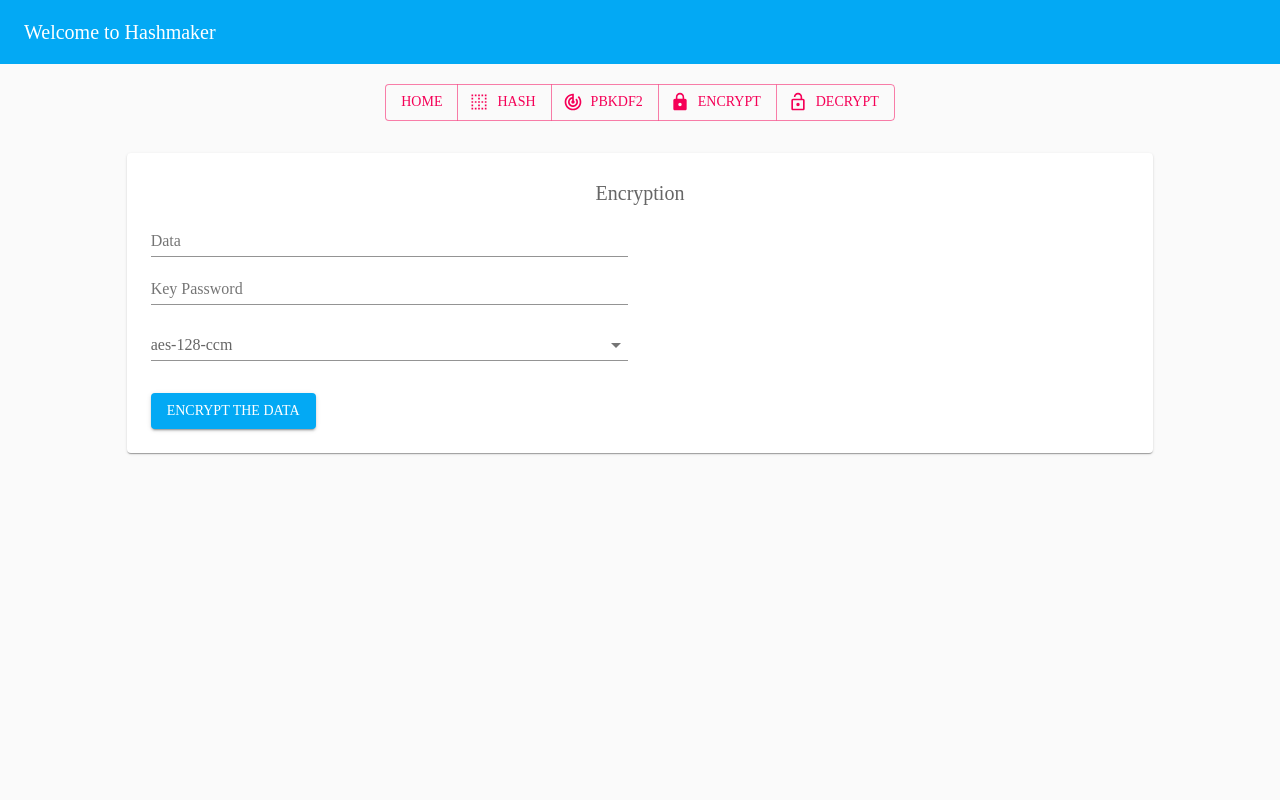
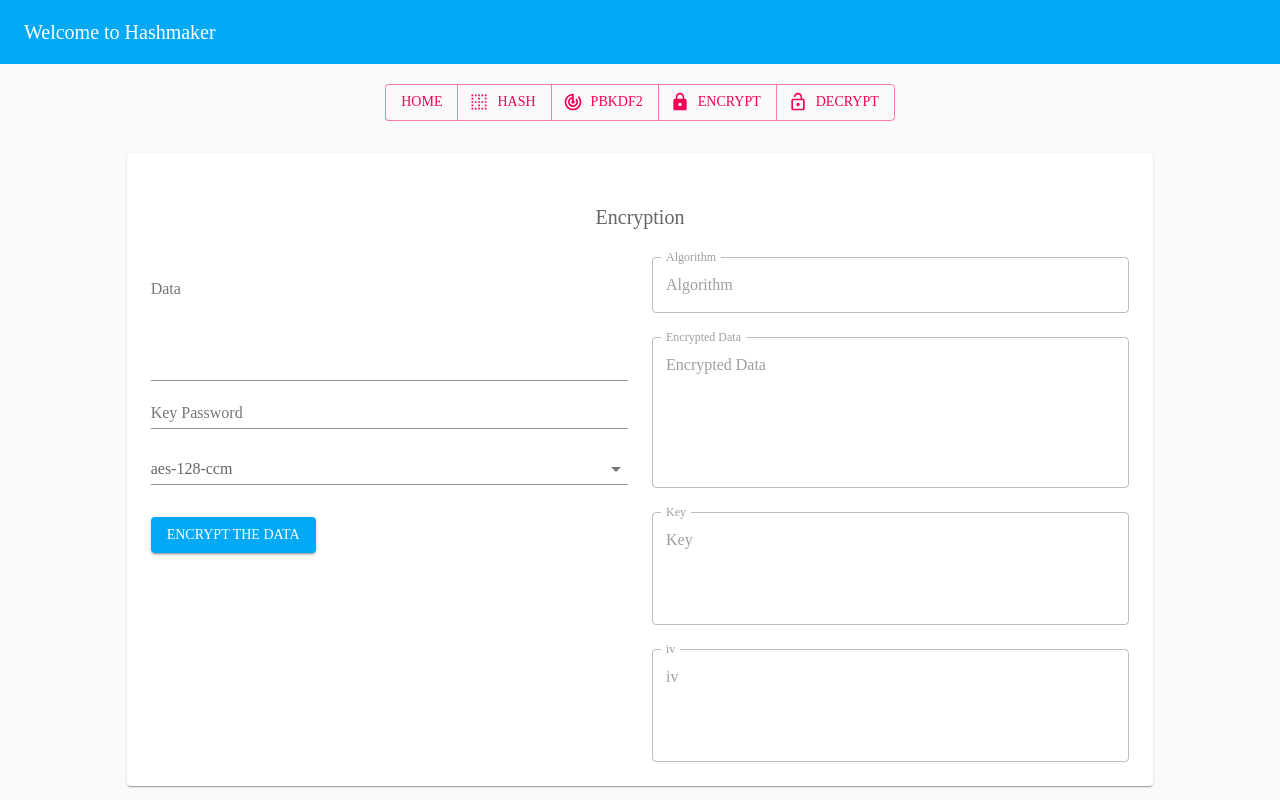
Before and after one commit to joraavanes/hashmaker, a React (Create React App) app in the folder hashmaker-client/: page /encrypt in a window 1280 px wide. Built offline with nearby package versions, Linux system fonts and the light colour scheme; a web font is replaced by a local one.

Commit message:
Add output fields to Encrypt component

```diff
--- a/hashmaker-client/src/components/Encrypt.js
+++ b/hashmaker-client/src/components/Encrypt.js
@@ -33,7 +33,7 @@ const Encrypt = () => {
         <Grid container justify="center" className={mt2}>
             <Grid item xs={12} sm={10}>
                 <Paper variant="elevation" className={smPadding}>
-                    <Typography component="h2" variant="h6" align="center">
+                    <Typography component="h2" variant="h6" align="center" className={smPadding}>
                         Encryption
                     </Typography>
                     <Grid container spacing={3}>
@@ -48,6 +48,8 @@ const Encrypt = () => {
                                         id="data"
                                         value={data}
                                         onChange={e => setData(e.target.value)}
+                                        multiline
+                                        rows={5}
                                         fullWidth/>
                                 </div>
                                 <div>
@@ -79,7 +81,41 @@ const Encrypt = () => {
                                 <Button type="submit" color="primary" variant="contained" className={`${mt2} ${colorWhite}`}>Encrypt the Data</Button>
                             </form>
                         </Grid>
-                        <Grid item xs={12} sm={6}></Grid>
+                        <Grid item xs={12} sm={6}>
+                            <TextField
+                                variant="outlined"
+                                label="Algorithm"
+                                defaultValue="Algorithm"
+                                disabled
+                                fullWidth/>
+                            <TextField
+                                className={mt1}
+                                variant="outlined"
+                                label="Encrypted Data"
+                                defaultValue="Encrypted Data"
+                                multiline
+                                fullWidth
+                                rows={6}
+                                disabled/>
+                            <TextField
+                                className={mt1}
+                                variant="outlined"
+                                label="Key"
+                                defaultValue="Key"
+                                multiline
+                                fullWidth
+                                rows={4}
+                                disabled/>
+                            <TextField
+                                className={mt1}
+                                variant="outlined"
+                                label="iv"
+                                defaultValue="iv"
+                                multiline
+                                fullWidth
+                                rows={4}
+                                disabled/>
+                        </Grid>
                     </Grid>
                 </Paper>
             </Grid>
```
